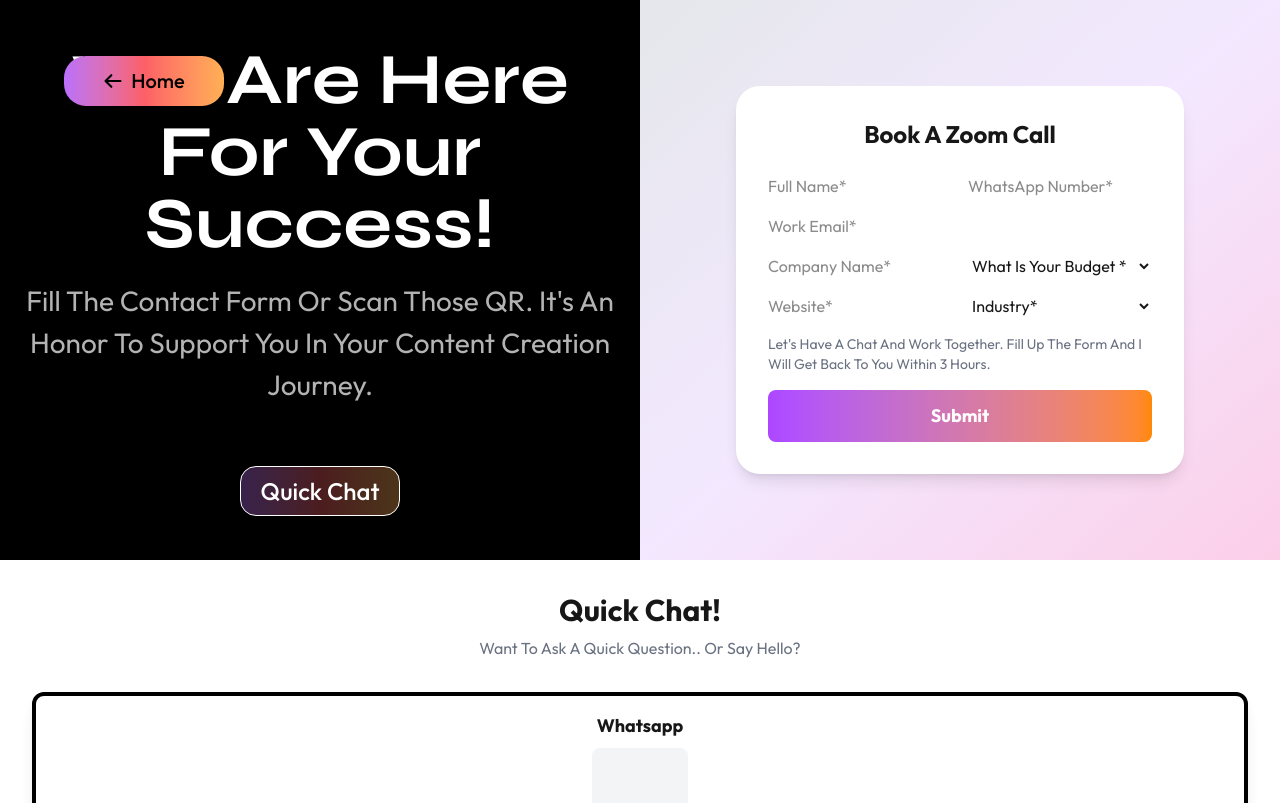
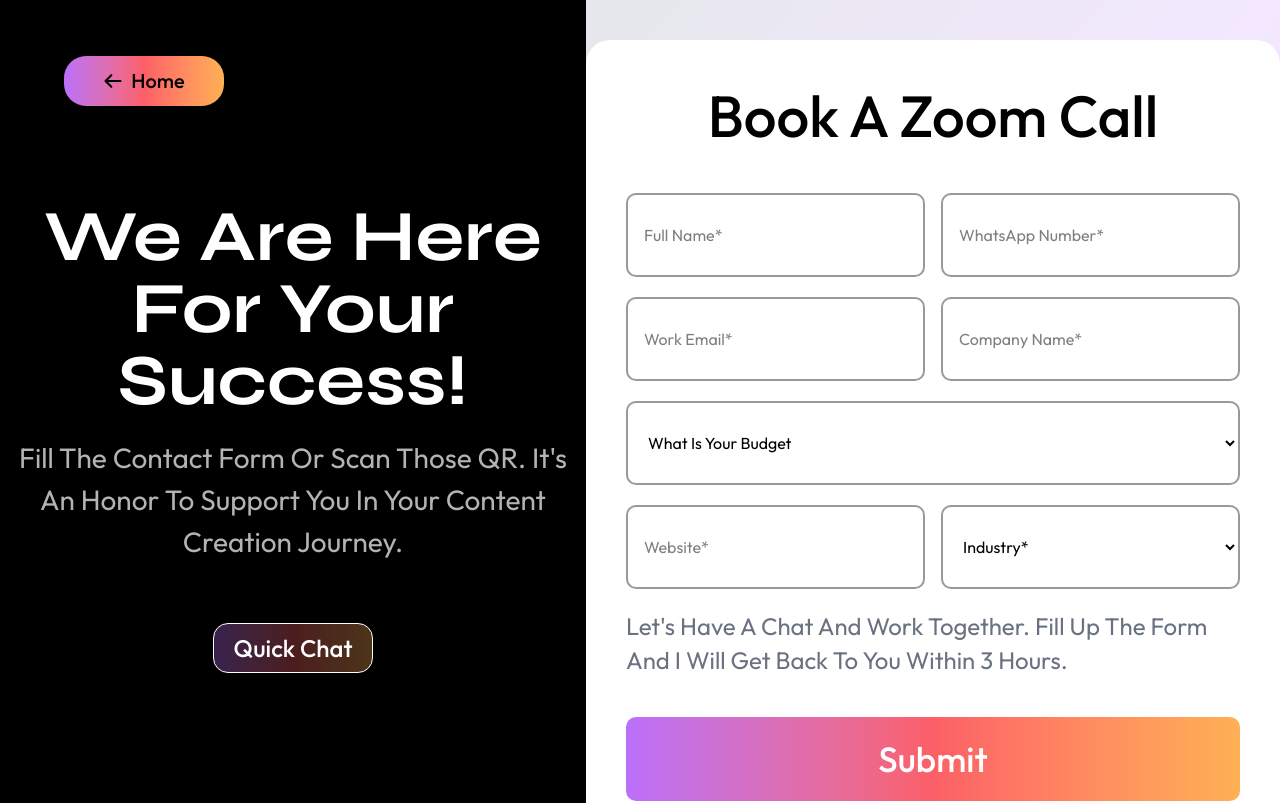
Before and after one commit to MoyasiGinko/SS-Media-website, a Next.js app: page /contact in a window 1280 px wide. Shown: the top 803 px of the page. Built offline with nearby package versions, Linux system fonts and the light colour scheme.

Commit message:
fix the contact form

```diff
--- a/components/contact/form/ContactForm.tsx
+++ b/components/contact/form/ContactForm.tsx
@@ -2,32 +2,61 @@
 
 export const ZoomCallForm = () => {
   return (
-    <form className="bg-white rounded-3xl shadow-lg p-8 w-full max-w-md">
-      <h2 className="text-2xl font-bold mb-6 text-center">Book A Zoom Call</h2>
-      <div className="grid grid-cols-2 gap-4 mb-4">
-        <input className="input" placeholder="Full Name*" />
-        <input className="input" placeholder="WhatsApp Number*" />
-        <input className="input col-span-2" placeholder="Work Email*" />
-        <input className="input" placeholder="Company Name*" />
-        <select className="input" defaultValue="">
+    <form className="bg-white rounded-3xl shadow-lg p-10 w-[694px] h-[794px] mx-auto mt-10 mb-10">
+      <h2 className="text-[58px] leading-tight text-black font-medium mb-10 text-center">
+        Book A Zoom Call
+      </h2>
+      <div className="text-black flex flex-col gap-5 mb-5">
+        <div className="flex gap-4">
+          <input
+            className="input h-[84px] w-1/2 rounded-[10px] border-[2px] border-black/40 p-4 focus:outline-none focus:ring-2 focus:ring-purple-500"
+            placeholder="Full Name*"
+          />
+          <input
+            className="input h-[84px] w-1/2 rounded-[10px] border-[2px] border-black/40 p-4 focus:outline-none focus:ring-2 focus:ring-purple-500"
+            placeholder="WhatsApp Number*"
+          />
+        </div>
+        <div className="flex gap-4">
+          <input
+            className="input h-[84px] w-1/2 rounded-[10px] border-[2px] border-black/40 p-4 focus:outline-none focus:ring-2 focus:ring-purple-500"
+            placeholder="Work Email*"
+          />
+          <input
+            className="input h-[84px] w-1/2 rounded-[10px] border-[2px] border-black/40 p-4 focus:outline-none focus:ring-2 focus:ring-purple-500"
+            placeholder="Company Name*"
+          />
+        </div>
+        <div>
+          <select
+            className="input h-[84px] w-full rounded-[10px] border-[2px] border-black/40 p-4 focus:outline-none focus:ring-2 focus:ring-purple-500"
+            defaultValue=""
+          >
             <option value="" disabled>
-            What Is Your Budget *
+              What Is Your Budget
             </option>
-          {/* ...options */}
           </select>
-        <input className="input" placeholder="Website*" />
-        <select className="input" defaultValue="">
+        </div>
+        <div className="flex gap-4">
+          <input
+            className="input h-[84px] w-1/2 rounded-[10px] border-[2px] border-black/40 p-4 focus:outline-none focus:ring-2 focus:ring-purple-500"
+            placeholder="Website*"
+          />
+          <select
+            className="input h-[84px] w-1/2 rounded-[10px] border-[2px] border-black/40 p-4 focus:outline-none focus:ring-2 focus:ring-purple-500"
+            defaultValue=""
+          >
             <option value="" disabled>
               Industry*
             </option>
-          {/* ...options */}
           </select>
         </div>
-      <p className="text-gray-500 text-sm mb-4">
+      </div>
+      <p className="text-gray-500 text-[24px] text-sm mb-10">
         Let's Have A Chat And Work Together. Fill Up The Form And I Will Get
         Back To You Within 3 Hours.
       </p>
-      <button className="w-full py-3 rounded-lg bg-gradient-to-r from-purple-500 to-orange-400 text-white font-bold text-lg">
+      <button className="w-full h-[84px] rounded-[10px] bg-gradient-to-r from-[#BB6FFB] via-[#FC5F67] to-[#FFB054] text-white font-medium text-[35px]">
         Submit
       </button>
     </form>
--- a/components/contact/intro/ContactIntro.tsx
+++ b/components/contact/intro/ContactIntro.tsx
@@ -12,7 +12,7 @@
         Fill The Contact Form Or Scan Those QR. It's An Honor To Support You In
         Your Content Creation Journey.
       </p>
-      <button className="w-[160px] h-[50px] rounded-2xl text-2xl text-center border-[1.5px] border-white bg-gradient-to-r from-[#BB6FFB]/30 via-[#FC5F67]/30 to-[#FFB054]/30 text-white font-medium  items-center">
+      <button className="w-[160px] h-[50px] rounded-[15px] text-2xl text-center border-[1.5px] border-white bg-gradient-to-r from-[#BB6FFB]/30 via-[#FC5F67]/30 to-[#FFB054]/30 text-white font-medium  items-center">
         Quick Chat
       </button>
     </div>
```
Lines whose indentation alone changed are shown as unchanged.
